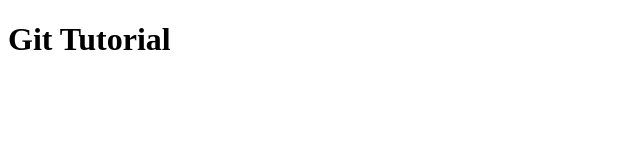
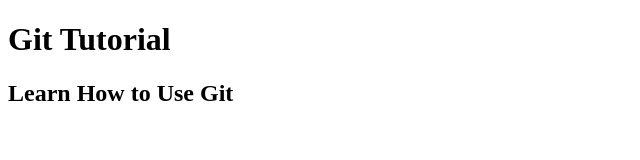
Before and after one commit to devbilt/git-tutorial, a plain HTML site: page index.html in a window 1280 px wide. Shown: the whole page, without its empty margins (0-640 px from the left). Drawn offline with Linux system fonts and the light colour scheme.

Commit message:
update index

```diff
--- a/index.html
+++ b/index.html
@@ -6,5 +6,6 @@
 </head>
 <body>
     <h1>Git Tutorial</h1>
+    <h2>Learn How to Use Git</h2>
 </body>
 </html>
```
